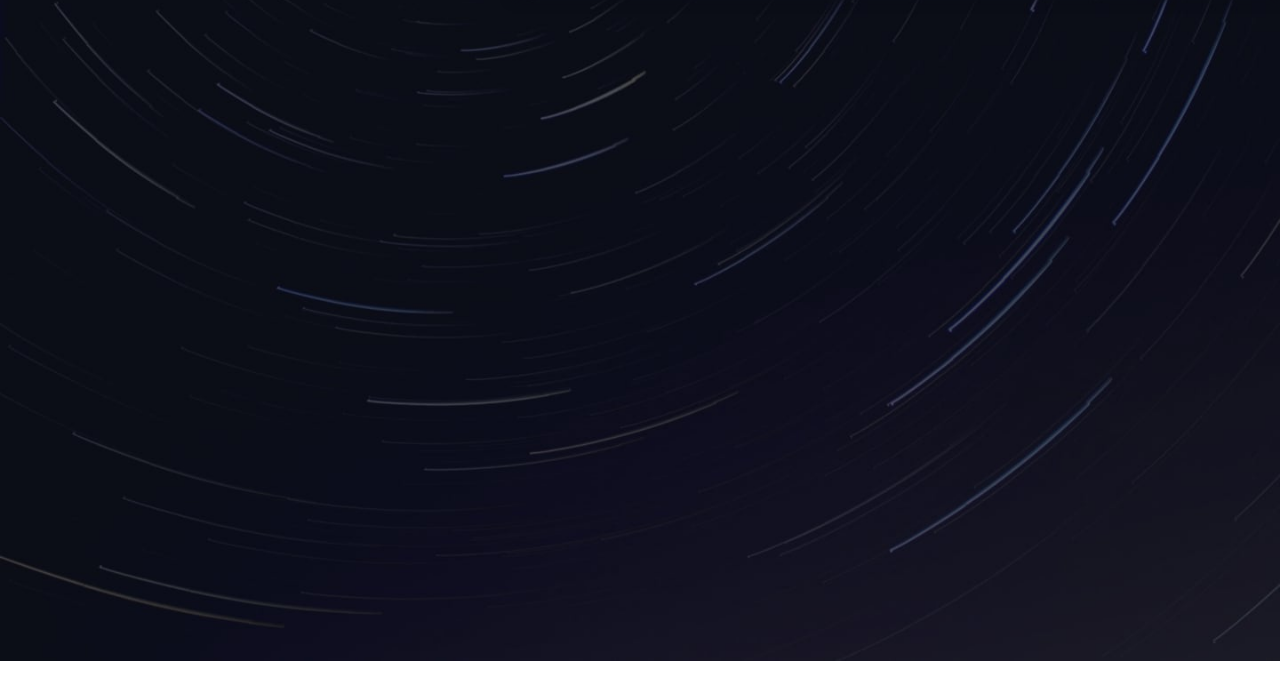
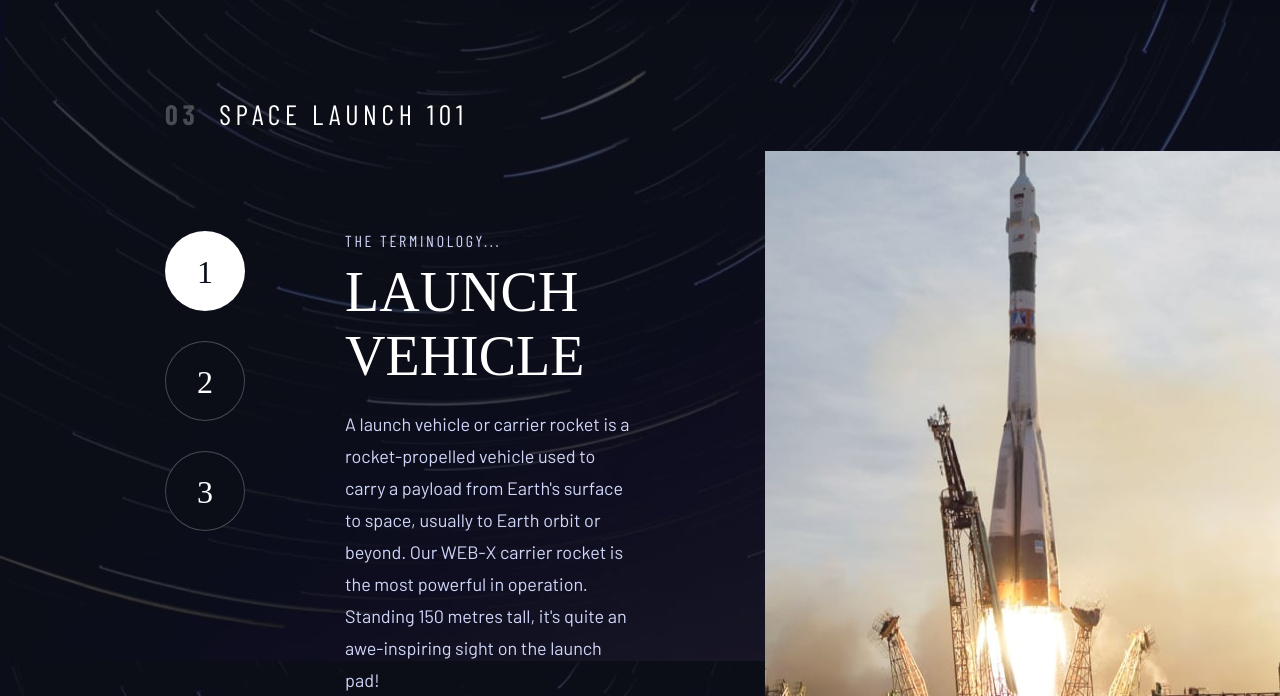
Before and after one commit to Cyfroni/Space-tourism-multi-page-website, a website built with Vite: page src/technology-vehicle.html in a window 1280 px wide. Shown: the part 139-835 px from the top of the page. Before the commit the page ends 800 px from the top, so only its background shows below. Built offline with nearby package versions, Linux system fonts and the light colour scheme; a web font is replaced by a local one.

Commit message:
technology page

```diff
--- a/src/styles/technology.scss
+++ b/src/styles/technology.scss
@@ -0,0 +1,76 @@
+.technology {
+  display: flex;
+  color: var(--color-white);
+  margin-left: 16.5rem;
+  gap: 10rem;
+  &__nav {
+    font-family: "Bellefair", serif;
+    font-size: 3.2rem;
+
+    margin-top: 10rem;
+    ul {
+      display: flex;
+      flex-direction: column;
+      gap: 3rem;
+    }
+
+    li {
+      width: 8rem;
+      height: 8rem;
+      border-radius: 50%;
+      background-color: var(--color-dark);
+      border: 1px solid rgba(255, 255, 255, 0.25);
+      display: inline-block;
+      transition: all 0.3s;
+      cursor: pointer;
+      text-align: center;
+
+      &:hover {
+        border: 1px solid #fff;
+      }
+
+      &.active {
+        background-color: var(--color-white);
+        a {
+          color: var(--color-dark);
+        }
+      }
+    }
+
+    a {
+      display: inline-block;
+      line-height: 8rem;
+      width: 100%;
+      text-decoration: none;
+      color: var(--color-white);
+    }
+  }
+  &__details {
+    margin-top: 10rem;
+  }
+  .technology__subtitle {
+    font-size: 1.6rem;
+    font-family: "Barlow Condensed", sans-serif;
+    letter-spacing: 2.7px;
+    text-transform: uppercase;
+    color: var(--color-grey);
+  }
+  .technology__title {
+    font-family: "Bellefair", serif;
+    font-size: 5.6rem;
+    text-transform: uppercase;
+    font-weight: 400;
+    margin-top: 1rem;
+  }
+  .technology__description {
+    font-size: 1.8rem;
+    font-family: "Barlow", sans-serif;
+    line-height: 3.2rem;
+    color: var(--color-grey);
+    margin-right: 3.5rem;
+    margin-top: 2rem;
+  }
+  &__img {
+    margin-top: 2rem;
+  }
+}
--- a/src/technology-vehicle.html
+++ b/src/technology-vehicle.html
@@ -41,18 +41,41 @@
       </ul>
     </header>
 
-    <!-- 03 Space launch 101
-
-  1
-  2
-  3
-
-  The terminology...
-  Launch vehicle
-
-  A launch vehicle or carrier rocket is a rocket-propelled vehicle used to carry a
-  payload from Earth's surface to space, usually to Earth orbit or beyond. Our
-  WEB-X carrier rocket is the most powerful in operation. Standing 150 metres tall,
-  it's quite an awe-inspiring sight on the launch pad! -->
+    <div class="heading-secondary">
+      <p><span>03</span>Space launch 101</p>
+    </div>
+    <main>
+      <article class="technology">
+        <nav class="technology__nav">
+          <ul>
+            <li class="active">
+              <a href="technology-vehicle.html">1</a>
+            </li>
+            <li>
+              <a href="technology-spaceport.html">2</a>
+            </li>
+            <li>
+              <a href="technology-capsule.html">3</a>
+            </li>
+          </ul>
+        </nav>
+        <div class="technology__details">
+          <div class="technology__subtitle">The terminology...</div>
+          <h1 class="technology__title">Launch vehicle</h1>
+          <p class="technology__description">
+            A launch vehicle or carrier rocket is a rocket-propelled vehicle
+            used to carry a payload from Earth's surface to space, usually to
+            Earth orbit or beyond. Our WEB-X carrier rocket is the most powerful
+            in operation. Standing 150 metres tall, it's quite an awe-inspiring
+            sight on the launch pad!
+          </p>
+        </div>
+        <img
+          src="/assets/technology/image-launch-vehicle-portrait.jpg"
+          alt="launching rocket"
+          class="technology__img"
+        />
+      </article>
+    </main>
   </body>
 </html>
```
Also changed, not shown: src/crew-commander.html (+1 -1 lines), src/destination-moon.html (+1 -1 lines).
